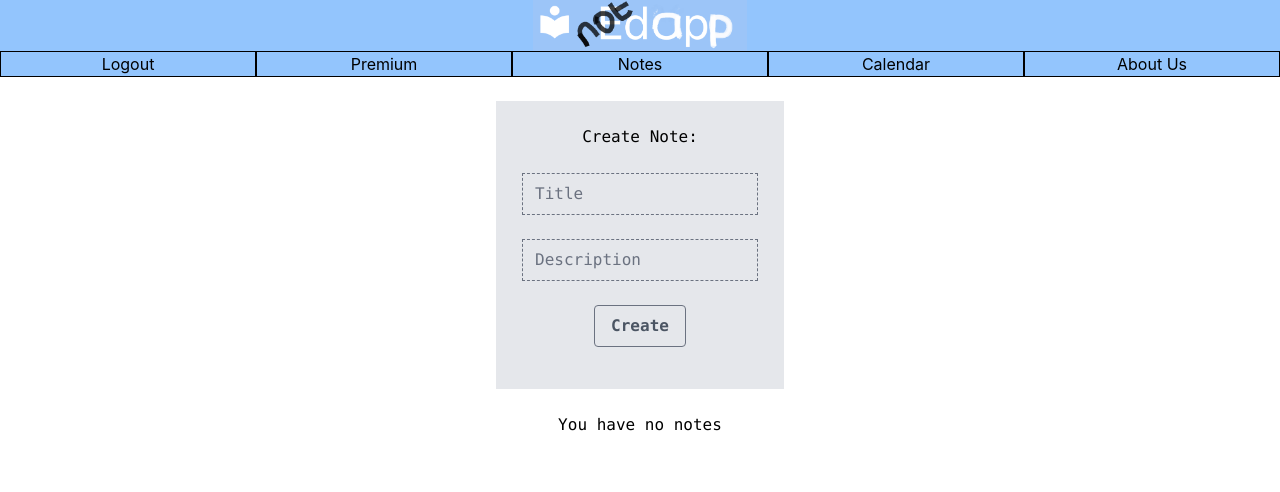
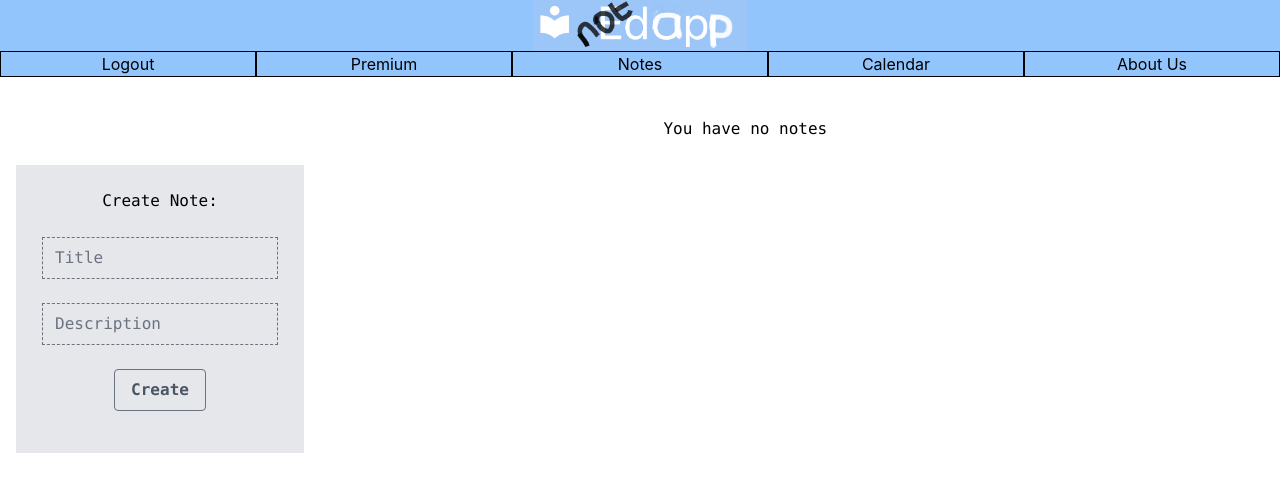
Before and after one commit to mcsuGH/NotEd, a React (Create React App) app in the folder client/: page /notes in a window 1280 px wide. Shown: the top 492 px of the page. Built offline with nearby package versions, Linux system fonts and the light colour scheme; no server answers.

Commit message:
styling for Notes components

```diff
--- a/client/src/components/notes/displayNotes/displayNotes.js
+++ b/client/src/components/notes/displayNotes/displayNotes.js
@@ -33,7 +33,7 @@ export default function DisplayNotes({ url, notes, setNotes }) {
             <div className="underline decoration-dotted uppercase font-semibold w-4/5">
               {noteInfo.title}
             </div>
-            <button onClick={() => hideNote(noteInfo._id)} className="bg-black text-white">
+            <button onClick={() => hideNote(noteInfo._id)} className="hover:bg-black text-white">
               hide
             </button>
           </div>
--- a/client/src/components/notes/notes.js
+++ b/client/src/components/notes/notes.js
@@ -16,8 +16,16 @@ export default function Notes( {url, user} ) {
 
   return (
     <div>
-      <CreateNotes url={url} user={user} notes={notes} setNotes={setNotes}/>
-      <DisplayNotes url={url} notes={notes} setNotes={setNotes}/>
+      <br></br>
+      <div className="flex flex-1 grid grid-cols-6 p-2">
+        <div className="p-2">
+          <br></br>
+          <CreateNotes url={url} user={user} notes={notes} setNotes={setNotes}/>
+        </div>
+        <div className="col-span-5 p-2">
+          <DisplayNotes url={url} notes={notes} setNotes={setNotes}/>
+        </div>
+      </div>
     </div>
   )
 }
```
